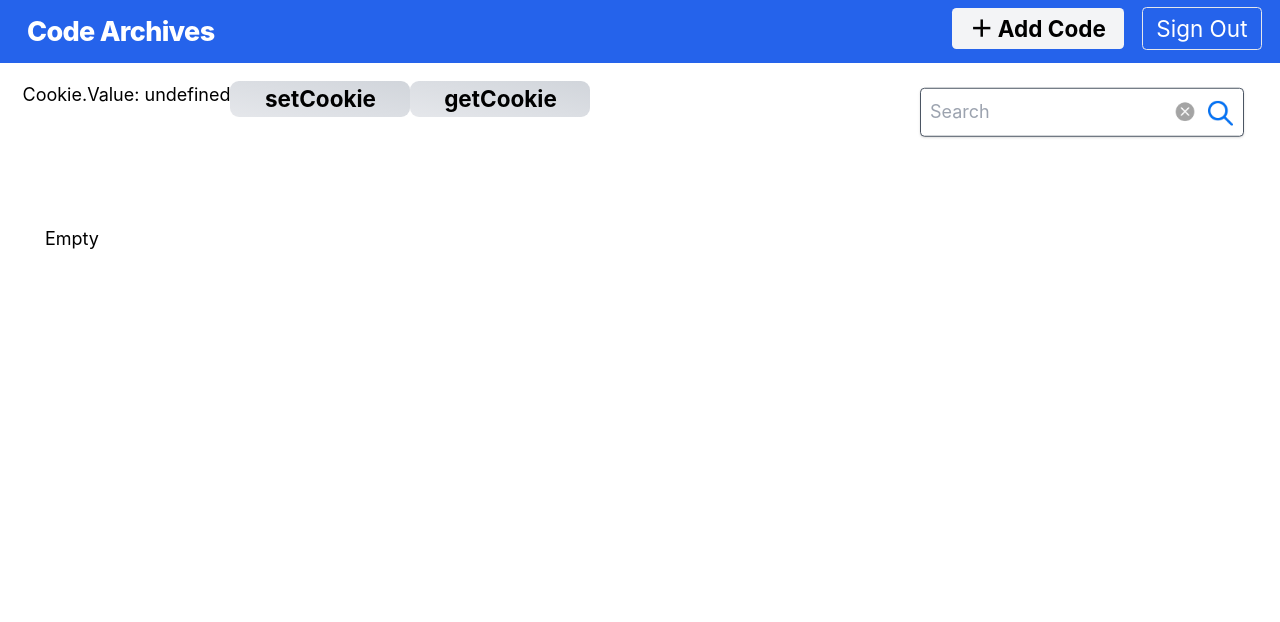
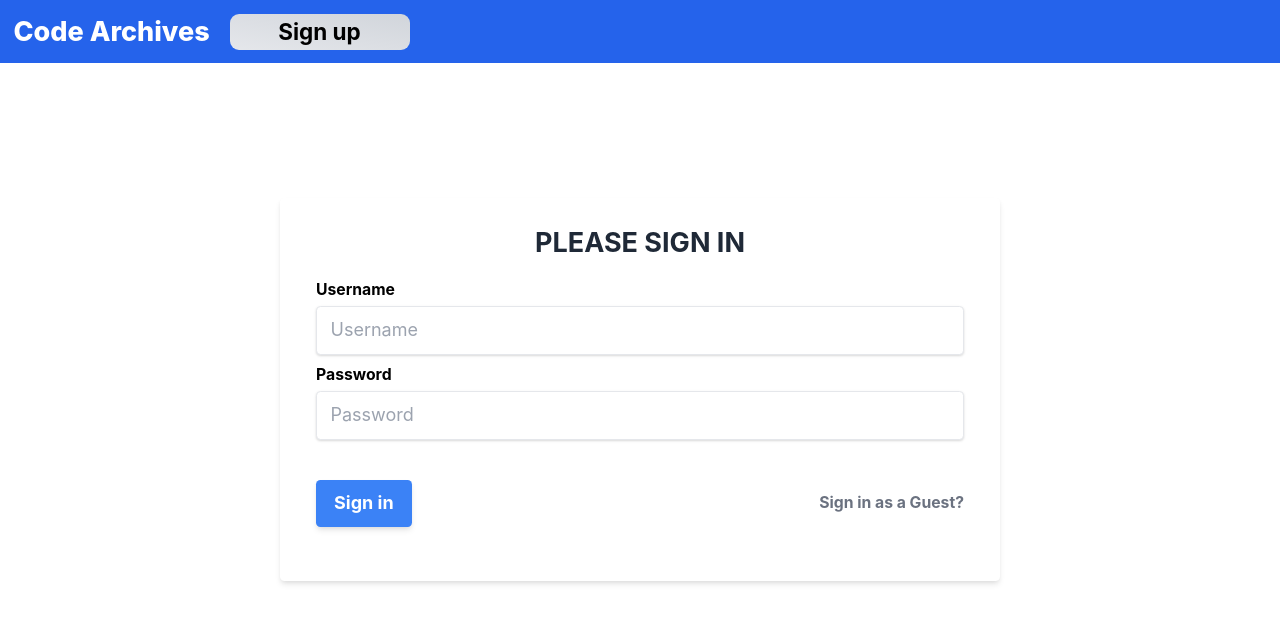
Before and after one commit to k88t76/CodeArchives-client, a Next.js app: page / in a window 1280 px wide. Shown: the top 622 px of the page. Built offline with nearby package versions, Linux system fonts and the light colour scheme.

Commit message:
fixed initial State

```diff
--- a/pages/index.tsx
+++ b/pages/index.tsx
@@ -25,10 +25,10 @@
   message: string | string[];
 }
 
-const Home: NextPage<Props> = ({ data, to }) => {
-  const [archives, setArchives] = useState(data);
-  const [token, setToken] = useState(to);
-  const [c, setC] = useState(to);
+const Home: NextPage<Props> = () => {
+  const [archives, setArchives] = useState([]);
+  const [token, setToken] = useState('');
+  const [c, setC] = useState('');
   const handleSetCookie = async () => {};
   const handleGetCookie = async () => {
     setC(await fetchCookie());
```
